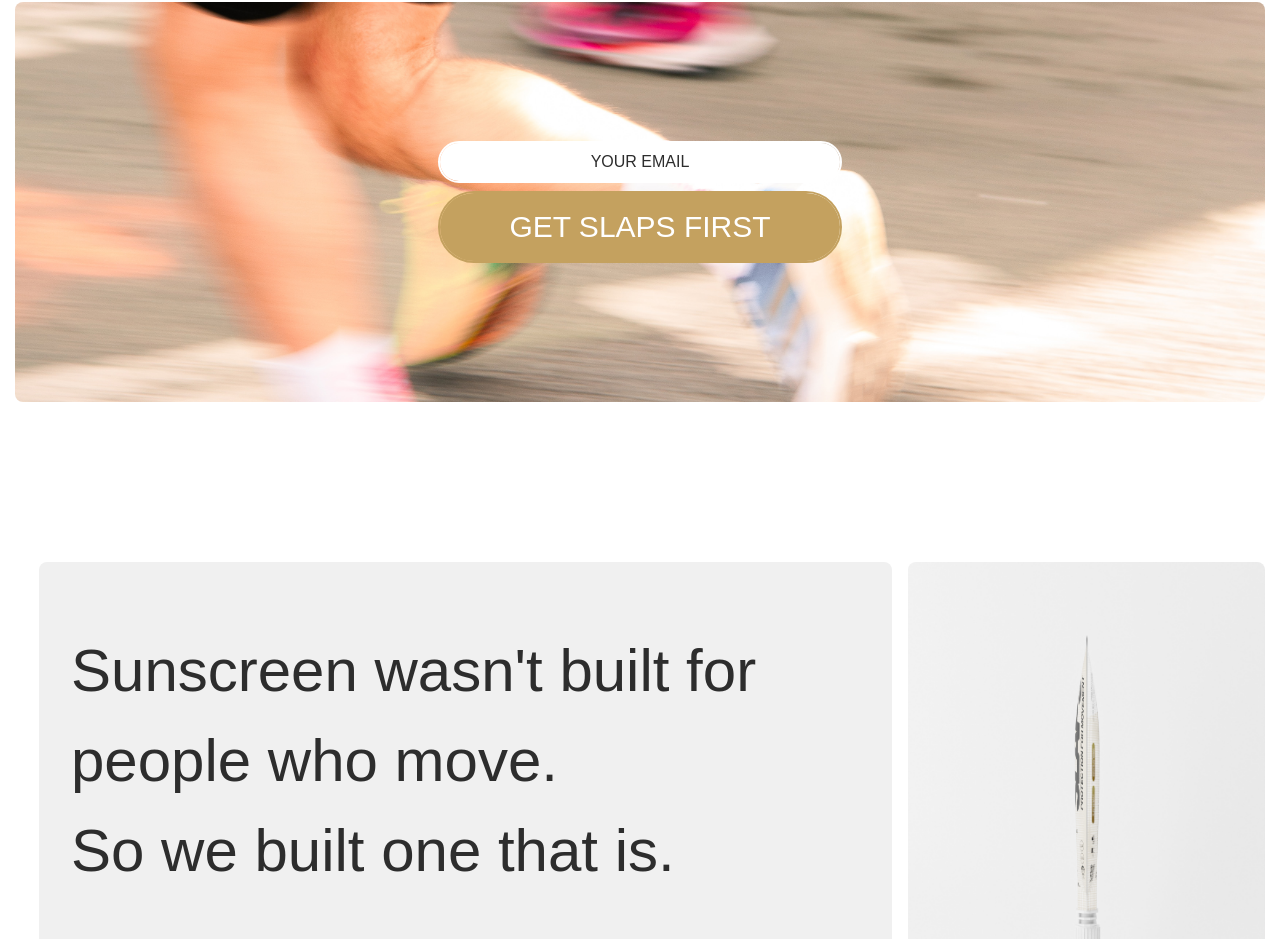
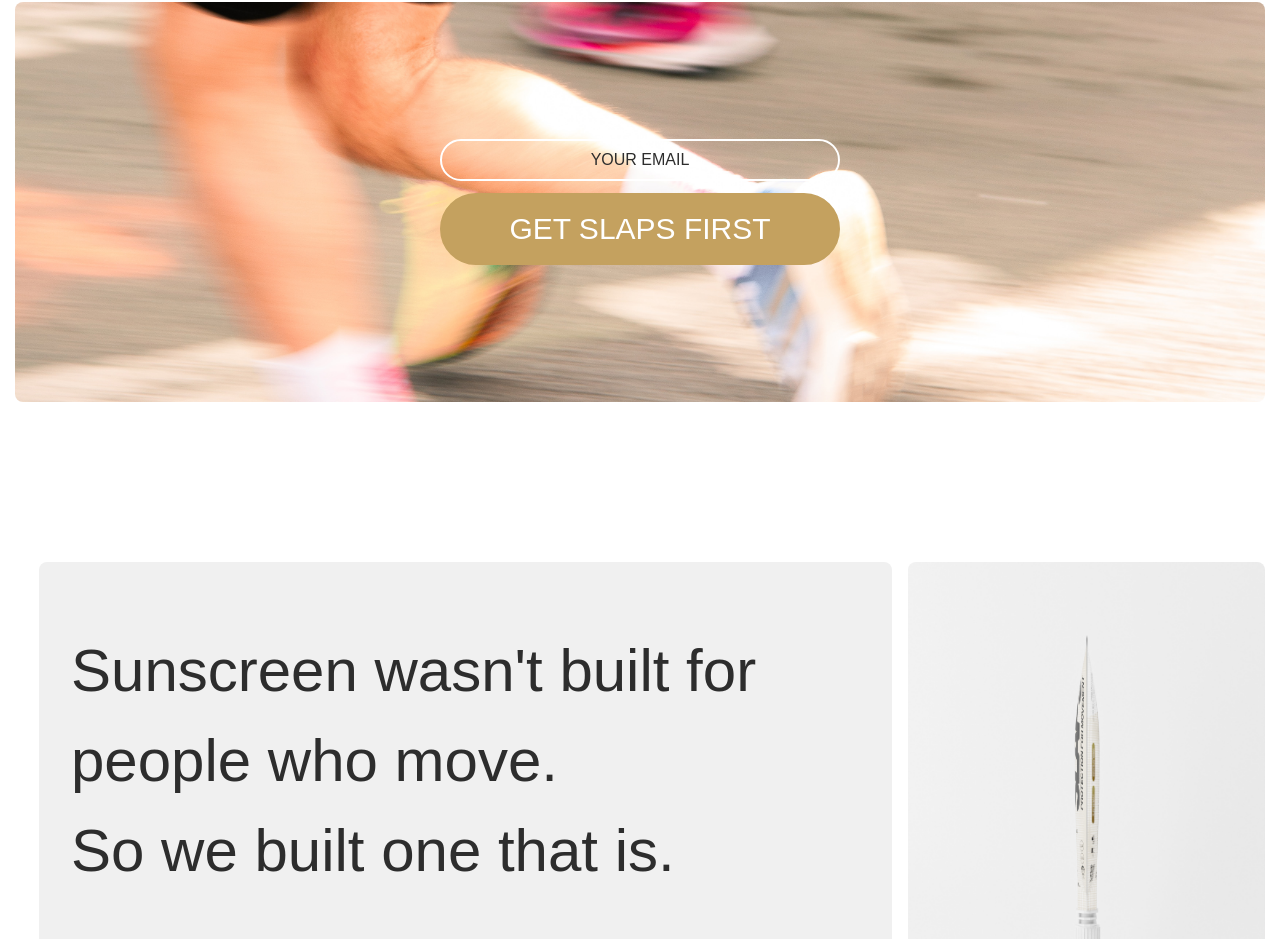
Before and after one commit to GreenEagleKing/we-slaps, a React (Vite) app: page / in a window 1280 px wide. Shown: the part 1068-2007 px from the top of the page. Built offline with nearby package versions, Linux system fonts and the light colour scheme; a web font is replaced by a local one.

Commit message:
Adjusted mailing list styling

```diff
--- a/src/components/MailingList.tsx
+++ b/src/components/MailingList.tsx
@@ -105,14 +105,14 @@ const MailingList: React.FC<MailingListProps> = ({ variant = "hero" }) => {
           className="flex flex-col justify-between gap-3 w-[80vw] sm:w-auto px-6"
         >
           <input
-            className="bg-white-slaps text-slaps-body text-black-slaps text-[14px] md:text-[16px] w-full text-center sm:w-[400px] outline-2 outline-white-slaps rounded-full py-2 flex-grow placeholder:text-black-slaps sm:text-sm placeholder:text-center focus:outline-white-slaps hover:outline-gold-slaps"
+            className="bg-transparent text-slaps-body text-black-slaps text-[14px] md:text-[16px] w-full text-center sm:w-[400px] border-2 border-white-slaps rounded-full py-2 flex-grow placeholder:text-black-slaps sm:text-sm placeholder:text-center focus:border-white-slaps hover:border-gold-slaps"
             placeholder="YOUR EMAIL"
             name="email"
             type="email"
             required
           />
           <button
-            className="text-slaps-heading bg-gold-slaps text-white-slaps md:px-4 md:py-4 py-2 rounded-full outline-2 outline-gold-slaps uppercase md:text-3xl md:text-2xl text-md hover:outline-white-slaps"
+            className="text-slaps-heading bg-gold-slaps text-white-slaps md:px-4 md:py-4 py-2 rounded-full border-2 border-gold-slaps uppercase md:text-3xl md:text-2xl text-md hover:border-white-slaps"
             type="submit"
             disabled={mailingSubmissionState === "submitting"}
           >
```
